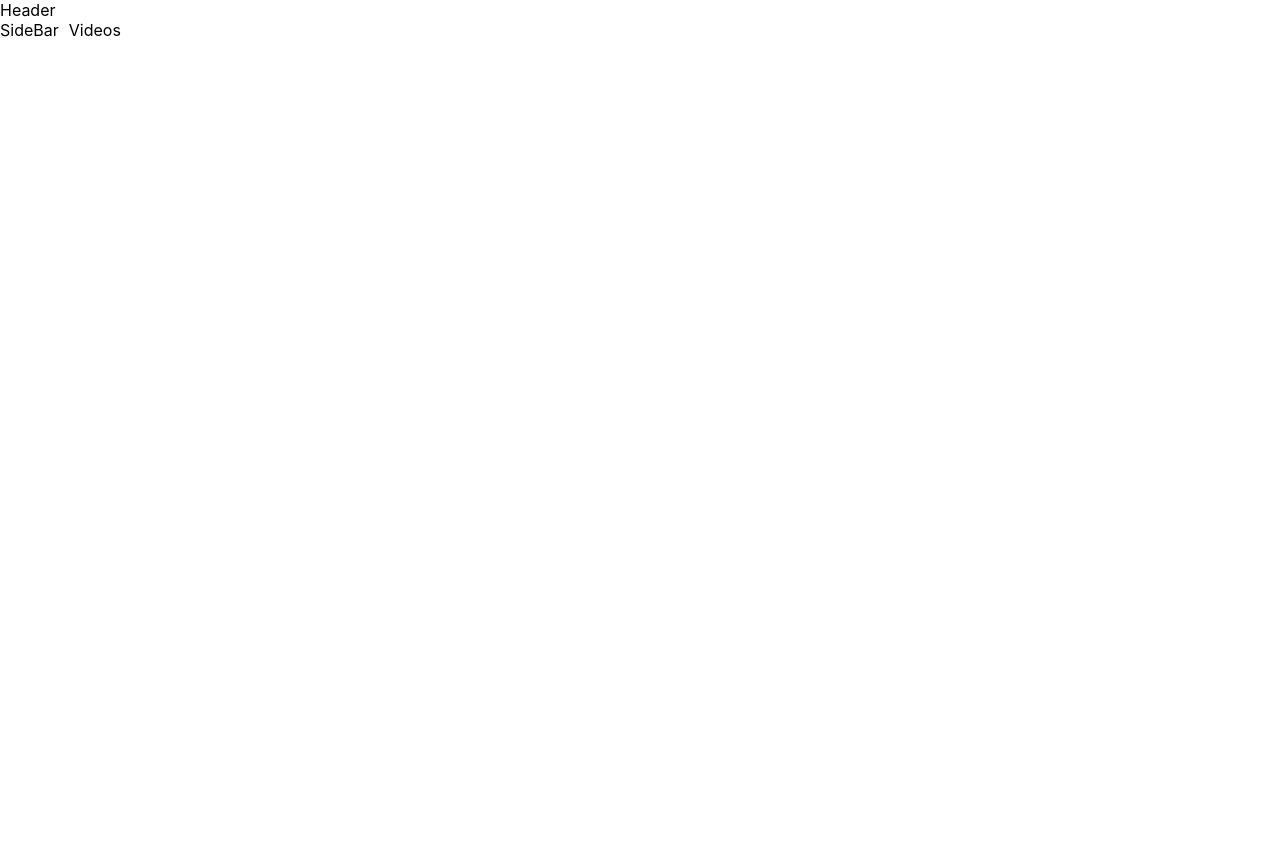
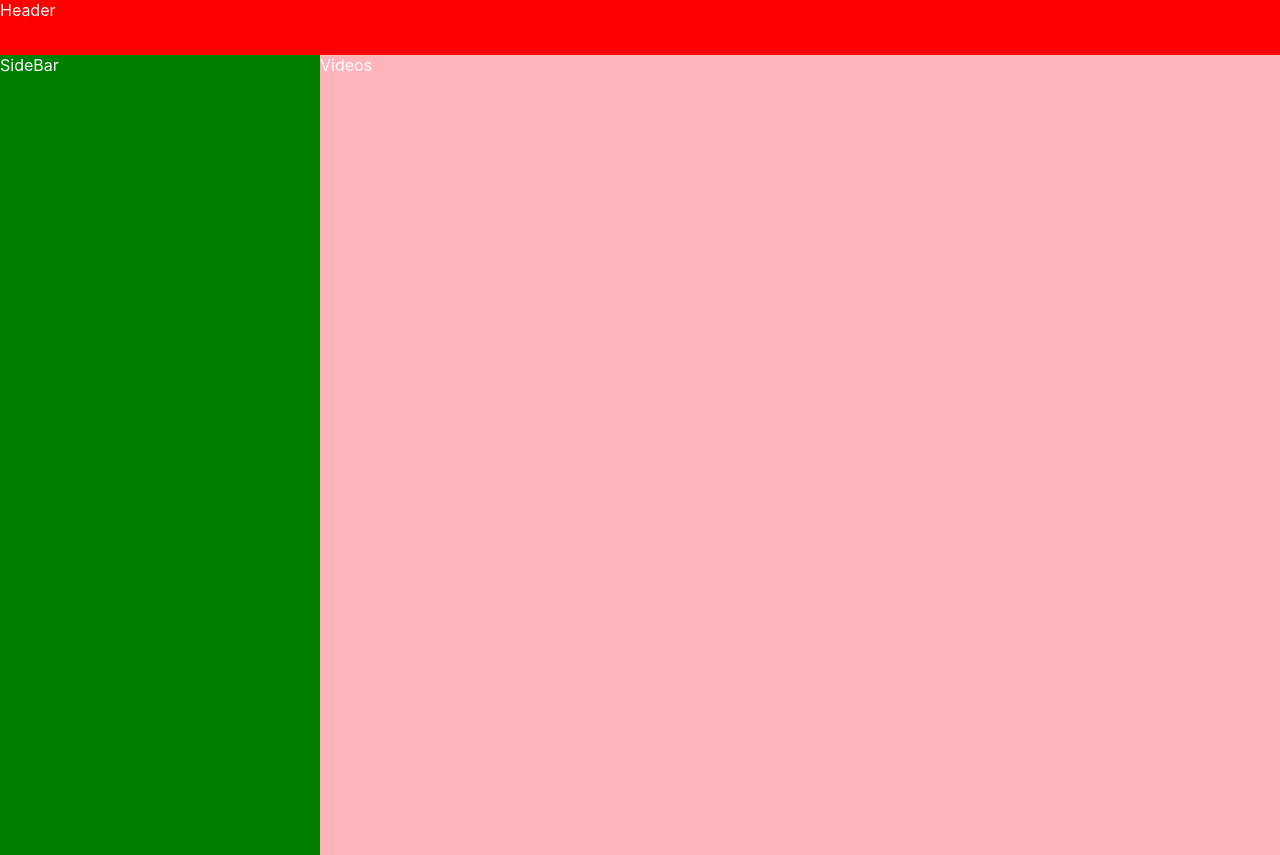
Before and after one commit to ritesharma1819/youtube-clone, a Next.js app: page / in a window 1280 px wide. Before the commit the page ends 800 px from the top, so only its background shows below. Built offline with nearby package versions, Linux system fonts and the light colour scheme.

Commit message:
done with style file of all component

```diff
--- a/pages/HomeScreen/index.jsx
+++ b/pages/HomeScreen/index.jsx
@@ -7,7 +7,7 @@
 
 const HomeScreen = () => {
   return (
-    <Box sx={style.container}>
+    <Box sx={style.container.primary}>
       <Header />
       <Box sx={style.sidebar_video_container}>
         <SideBar />
--- a/pages/HomeScreen/style.jsx
+++ b/pages/HomeScreen/style.jsx
@@ -1,12 +1,18 @@
 const style = {
   container: {
-    // backgroundColor: 'green',
-    height: "100vh",
+    primary: {
+      backgroundColor: "#323232",
+      color: "white",
+      height: "100vh",
+    },
+    secondary: {
+      backgroundColor: "#000000",
+      color: "white",
+      height: "100vh",
+    },
   },
   sidebar_video_container: {
-    // backgroundColor: "red",
     display: "flex",
-    gap: "10px",
   },
 };
 
--- a/src/component/Header/index.jsx
+++ b/src/component/Header/index.jsx
@@ -1,11 +1,9 @@
-import { Box } from '@mui/material'
-import React from 'react'
-
+import { Box } from "@mui/material";
+import React from "react";
+import style from "./style";
 
 const Header = () => {
-  return (
-    <Box>Header</Box>
-  )
-}
+  return <Box sx={style.header}>Header</Box>;
+};
 
-export default Header
+export default Header;
--- /dev/null
+++ b/src/component/Header/style.jsx
@@ -0,0 +1,8 @@
+const style = {
+  header: {
+    backgroundColor: "red",
+    height: "55px",
+  },
+};
+
+export default style;
--- a/src/component/SideBar/index.jsx
+++ b/src/component/SideBar/index.jsx
@@ -1,10 +1,9 @@
-import { Box } from '@mui/system'
-import React from 'react'
+import { Box } from "@mui/system";
+import React from "react";
+import style from "./style";
 
 const SideBar = () => {
-  return (
-    <Box>SideBar</Box>
-  )
-}
+  return <Box sx={style.sideBar}>SideBar</Box>;
+};
 
-export default SideBar
+export default SideBar;
--- /dev/null
+++ b/src/component/SideBar/style.jsx
@@ -0,0 +1,9 @@
+const style = {
+  sideBar: {
+    backgroundColor: "green",
+    flex: 1,
+    height: "100vh",
+  },
+};
+
+export default style;
--- a/src/component/Videos/index.jsx
+++ b/src/component/Videos/index.jsx
@@ -1,10 +1,9 @@
-import { Box } from '@mui/system'
-import React from 'react'
+import { Box } from "@mui/system";
+import React from "react";
+import style from "./style";
 
 const Videos = () => {
-  return (
-    <Box>Videos</Box>
-  )
-}
+  return <Box sx={style.container}>Videos</Box>;
+};
 
-export default Videos
+export default Videos;
--- /dev/null
+++ b/src/component/Videos/style.jsx
@@ -0,0 +1,9 @@
+const style = {
+  container: {
+    backgroundColor: "#ffb3ba",
+    flex: 3,
+    height: "100vh",
+  },
+};
+
+export default style;
```
